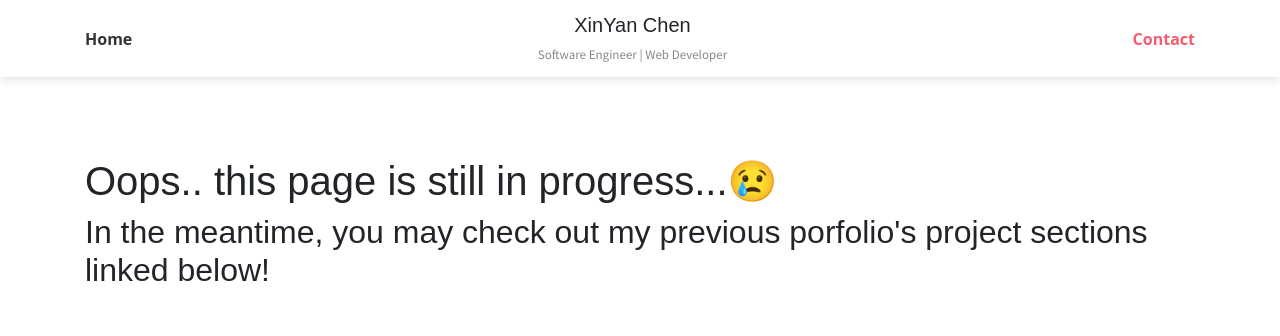
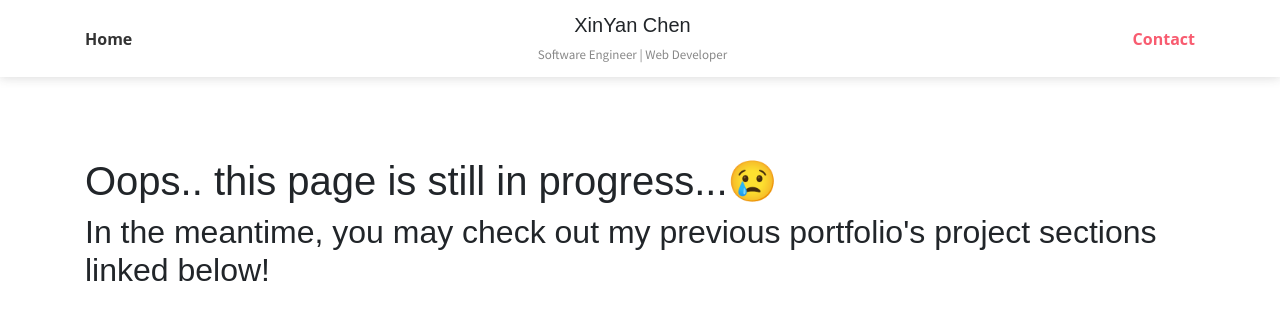
Before and after one commit to XinYanC/XinYanPortfolio, a plain HTML site: page progress.html in a window 1280 px wide. Shown: the top 336 px of the page. Drawn offline with Linux system fonts and the light colour scheme; some packages are replaced by stand-ins of ours.

Commit message:
grammar correction

```diff
--- a/progress.html
+++ b/progress.html
@@ -42,7 +42,7 @@
     <section class="section">
         <div class="container">
             <h1>Oops.. this page is still in progress...😢</h1>
-            <h2 class="mb-5">In the meantime, you may check out my previous porfolio's project sections linked below!</h2>
+            <h2 class="mb-5">In the meantime, you may check out my previous portfolio's project sections linked below!</h2>
             <a href="https://xinyanc.github.io/XinYanPortfolio_2023/projects.html" target="_blank">
                 <button class="btn btn-outline-pro btn-lg w-lg">Find more projects here <i class="ti-angle-double-right"></i></button>
             </a>
```
